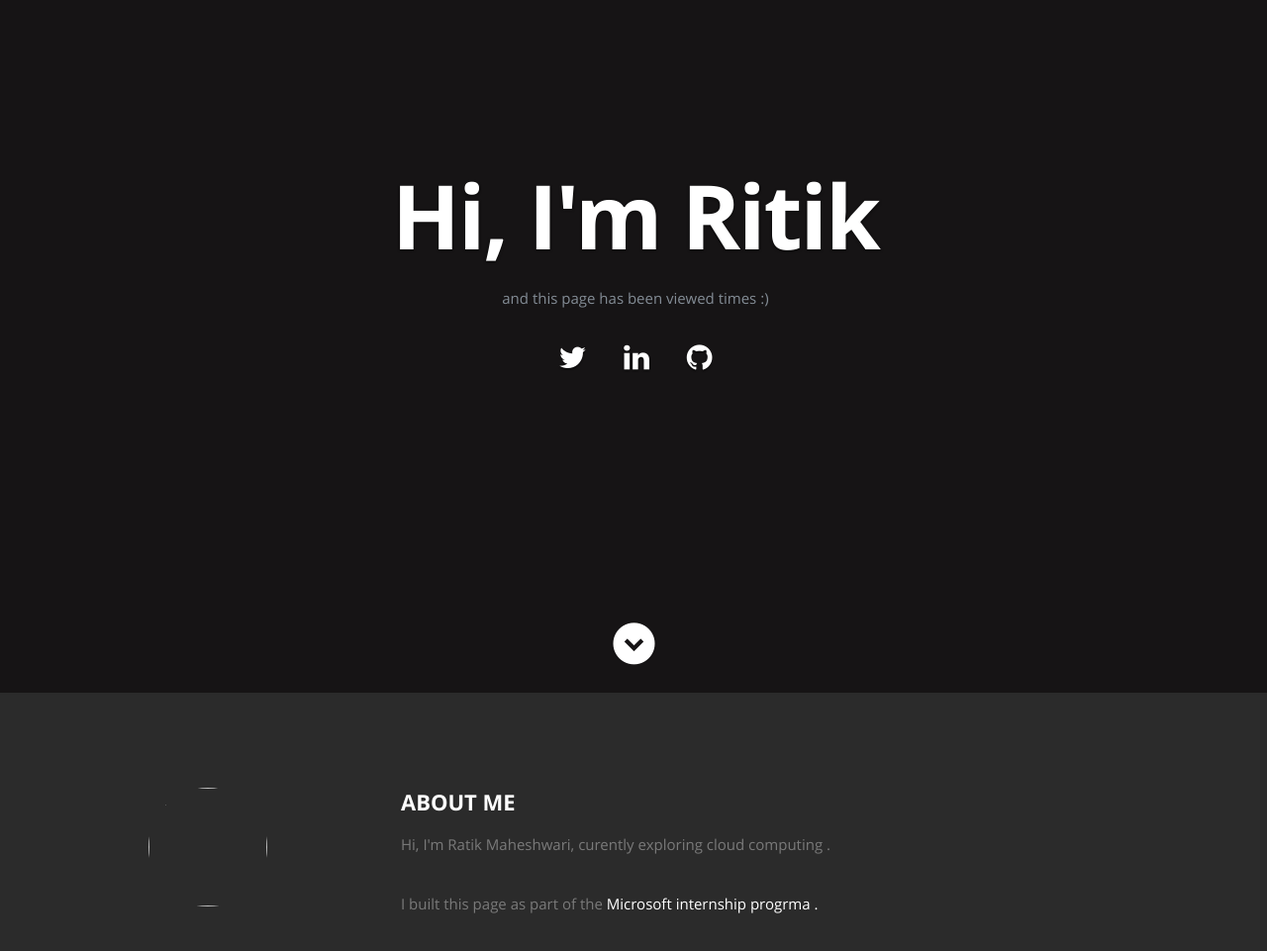
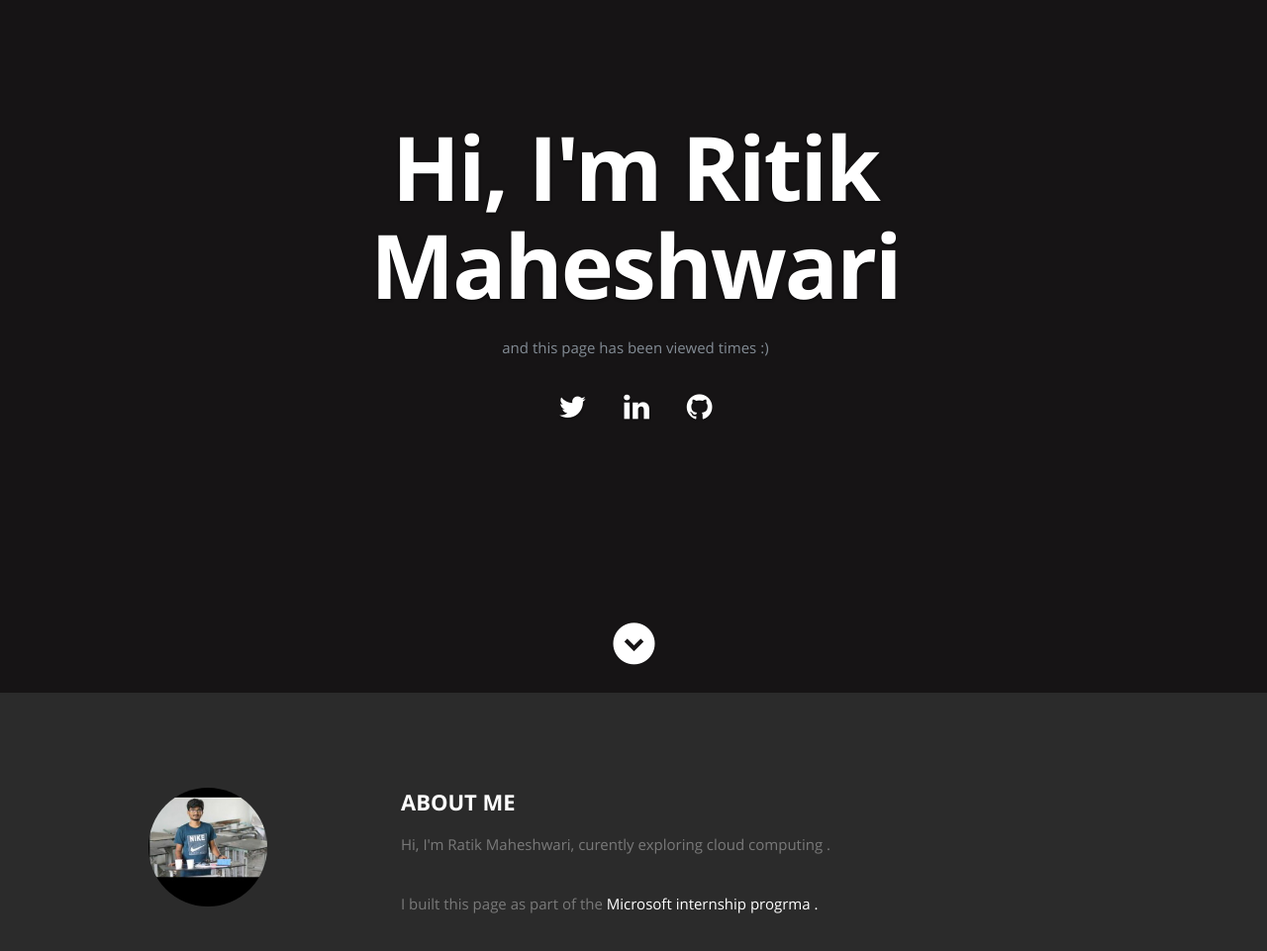
Before and after one commit to Ritik22/azureresume, a plain HTML site: page frontend/index.html in a window 1280 px wide. Shown: the part 100-1061 px from the top of the page at 99% size. Drawn offline with nearby package versions, Linux system fonts and the light colour scheme; no server answers.

Commit message:
deployed storage and function

```diff
--- a/frontend/index.html
+++ b/frontend/index.html
@@ -57,7 +57,7 @@
 
       <div class="row banner">
          <div class="banner-text">
-            <h1 class="responsive-headline">Hi, I'm Ritik </h1>
+            <h1 class="responsive-headline">Hi, I'm Ritik Maheshwari </h1>
 
             <p>and this page has been viewed <a id="counter"></a> times :) </p>
             <ul class="social">
--- a/frontend/main.js
+++ b/frontend/main.js
@@ -1,12 +1,14 @@
 window.addEventListener('DOMContentLoaded', (event) => {
     getVisitCount();
 })
+const FunctionApiUrl ='https://getresumecounter22.azurewebsites.net/api/GetResumeCounter?code=EZx1DxeggBT3-kMnleGCHA9j7aLEcLnaRjikllNg62_JAzFu5vSslg==';
 const localFunctionApi = 'http://localhost:7071/api/GetResumeCounter';
+
 
 
 const getVisitCount = () => {
     let count = 30;
-    fetch(functionApiUrl).then(Response => {
+    fetch(FunctionApiUrl).then(Response => {
         return Response.json()
     }).then(response => {
         console.log("Website called function API.");
```
Also changed, not shown: frontend/ritik.jpg (added).
